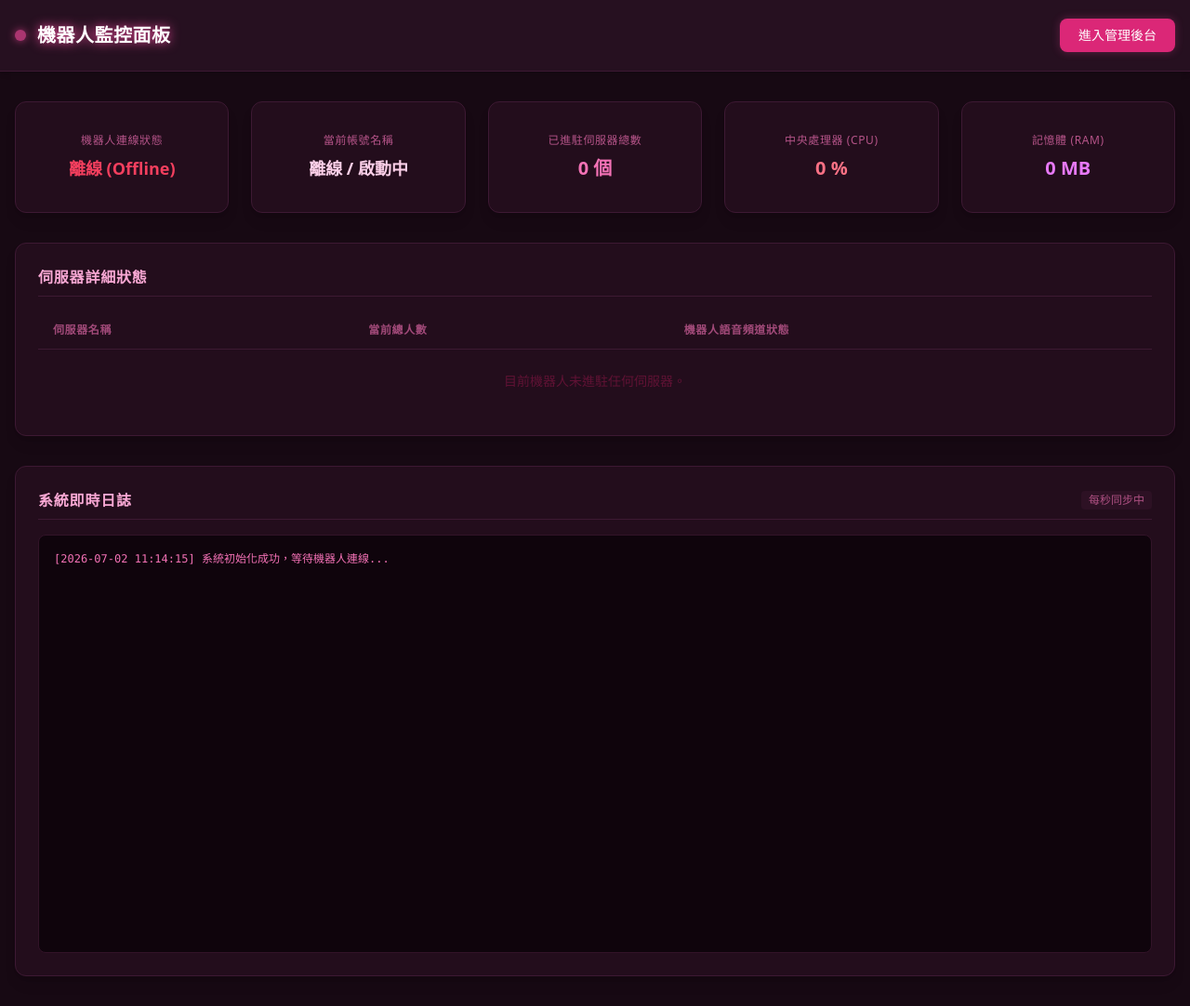
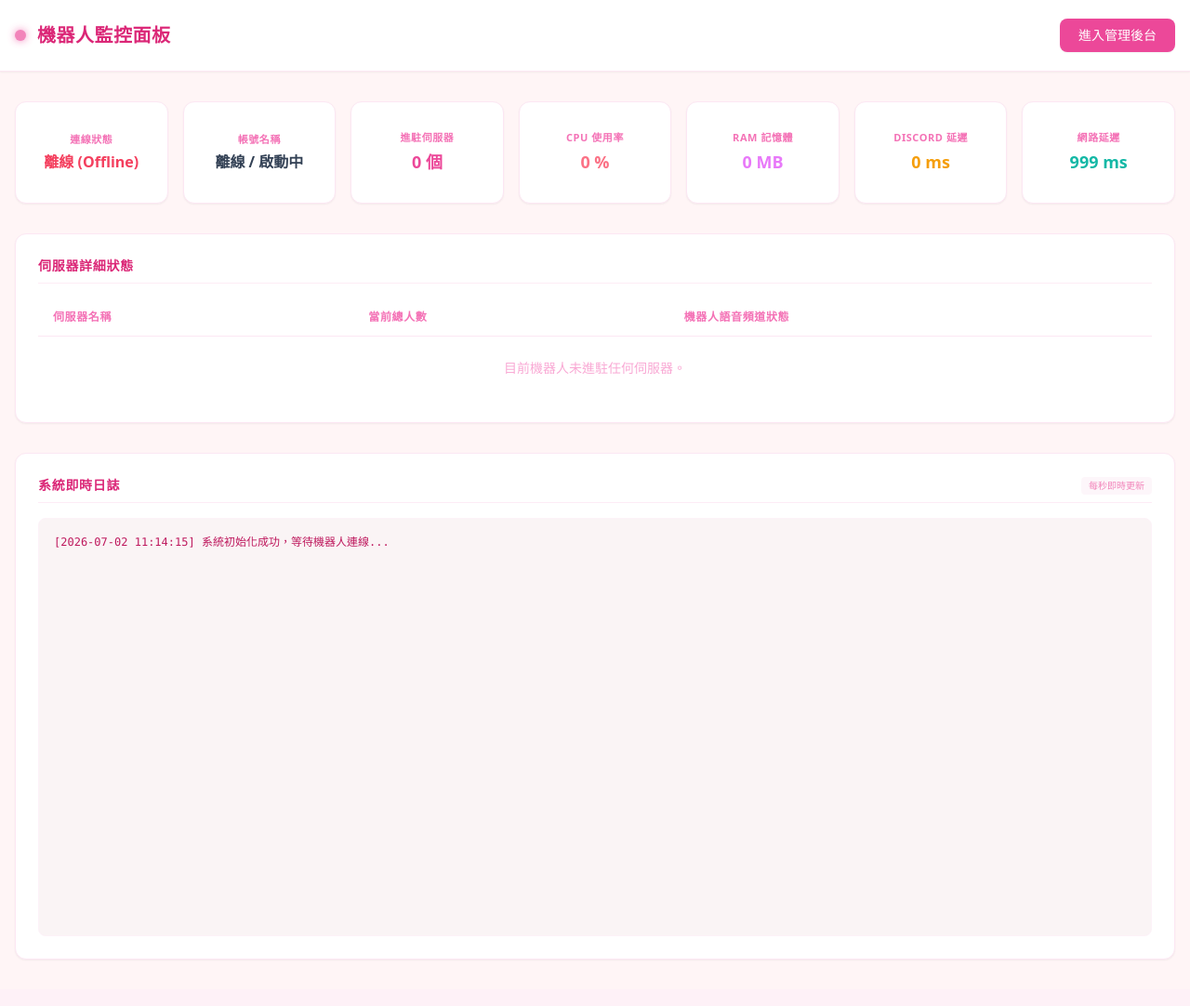
Before and after one commit to owinwu06150001/724, a Flask app: page /dashboard in a window 1280 px wide. Shown: the whole page at 93% size. After the commit the page ends 1031 px from the top, so only its background shows below. Run offline with Flask 3, Linux system fonts and the light colour scheme; data that the repository does not hold is empty; some libraries are stand-ins or nearby versions.

Commit message:
Update index.html

```diff
--- a/templates/index.html
+++ b/templates/index.html
@@ -6,20 +6,21 @@
     <title>機器人監控面板</title>
     <script src="https://cdn.tailwindcss.com"></script>
     <style>
+        /* 淺粉色風格捲動軸 */
         ::-webkit-scrollbar { width: 6px; }
-        ::-webkit-scrollbar-track { background: #261020; }
-        ::-webkit-scrollbar-thumb { background: #5c254d; border-radius: 3px; }
+        ::-webkit-scrollbar-track { background: #fff1f2; }
+        ::-webkit-scrollbar-thumb { background: #f43f5e; border-radius: 3px; }
     </style>
 </head>
-<body class="bg-[#170913] text-pink-100 min-h-screen font-sans">
+<body class="bg-[#fff5f6] text-slate-700 min-h-screen font-sans">
 
-    <header class="bg-[#261020] border-b border-[#3d1933] shadow-md">
+    <header class="bg-white border-b border-pink-100 shadow-sm">
         <div class="max-w-7xl mx-auto px-4 py-5 flex justify-between items-center">
             <div class="flex items-center gap-3">
                 <div class="h-3 w-3 rounded-full bg-pink-500 animate-pulse shadow-[0_0_8px_#ec4899]"></div>
-                <h1 class="text-xl font-bold text-white tracking-wide drop-shadow-[0_0_6px_#ec4899]">機器人監控面板</h1>
+                <h1 class="text-xl font-bold text-pink-600 tracking-wide">機器人監控面板</h1>
             </div>
-            <a href="/admin" class="bg-pink-600 hover:bg-pink-700 text-white text-sm font-medium px-5 py-2 rounded-lg transition shadow-[0_0_10px_rgba(236,72,153,0.3)] focus:outline-none">
+            <a href="/admin" class="bg-pink-500 hover:bg-pink-600 text-white text-sm font-medium px-5 py-2 rounded-lg transition shadow-sm focus:outline-none">
                 進入管理後台
             </a>
         </div>
@@ -27,55 +28,63 @@
 
     <main class="max-w-7xl mx-auto px-4 py-8 space-y-8">
 
-        <div class="grid grid-cols-1 sm:grid-cols-2 lg:grid-cols-5 gap-6">
-            <div class="bg-[#230d1c] p-6 rounded-xl border border-[#3d1933] shadow-lg text-center flex flex-col justify-center min-h-[120px]">
-                <p class="text-xs font-medium text-pink-400/70 mb-2 uppercase tracking-wider">機器人連線狀態</p>
-                <p id="bot-status-text" class="text-lg font-bold text-pink-700">檢測中...</p>
+        <div class="grid grid-cols-1 sm:grid-cols-2 lg:grid-cols-7 gap-4">
+            <div class="bg-white p-4 rounded-xl border border-pink-100 shadow-sm text-center flex flex-col justify-center min-h-[110px]">
+                <p class="text-[11px] font-bold text-pink-400 mb-1 uppercase tracking-wider">連線狀態</p>
+                <p id="bot-status-text" class="text-base font-bold text-slate-400">檢測中...</p>
             </div>
-            <div class="bg-[#230d1c] p-6 rounded-xl border border-[#3d1933] shadow-lg text-center flex flex-col justify-center min-h-[120px]">
-                <p class="text-xs font-medium text-pink-400/70 mb-2 uppercase tracking-wider">當前帳號名稱</p>
-                <p id="bot-name-text" class="text-lg font-bold text-pink-200 truncate">讀取中...</p>
+            <div class="bg-white p-4 rounded-xl border border-pink-100 shadow-sm text-center flex flex-col justify-center min-h-[110px]">
+                <p class="text-[11px] font-bold text-pink-400 mb-1 uppercase tracking-wider">帳號名稱</p>
+                <p id="bot-name-text" class="text-base font-bold text-slate-700 truncate">讀取中...</p>
             </div>
-            <div class="bg-[#230d1c] p-6 rounded-xl border border-[#3d1933] shadow-lg text-center flex flex-col justify-center min-h-[120px]">
-                <p class="text-xs font-medium text-pink-400/70 mb-2 uppercase tracking-wider">已進駐伺服器總數</p>
-                <p id="bot-guilds-text" class="text-xl font-bold text-pink-400">0 個</p>
+            <div class="bg-white p-4 rounded-xl border border-pink-100 shadow-sm text-center flex flex-col justify-center min-h-[110px]">
+                <p class="text-[11px] font-bold text-pink-400 mb-1 uppercase tracking-wider">進駐伺服器</p>
+                <p id="bot-guilds-text" class="text-lg font-bold text-pink-500">0 個</p>
             </div>
-            <div class="bg-[#230d1c] p-6 rounded-xl border border-[#3d1933] shadow-lg text-center flex flex-col justify-center min-h-[120px]">
-                <p class="text-xs font-medium text-pink-400/70 mb-2 uppercase tracking-wider">中央處理器 (CPU)</p>
-                <p id="bot-cpu-text" class="text-xl font-bold text-rose-400">0 %</p>
+            <div class="bg-white p-4 rounded-xl border border-pink-100 shadow-sm text-center flex flex-col justify-center min-h-[110px]">
+                <p class="text-[11px] font-bold text-pink-400 mb-1 uppercase tracking-wider">CPU 使用率</p>
+                <p id="bot-cpu-text" class="text-lg font-bold text-rose-400">0 %</p>
             </div>
-            <div class="bg-[#230d1c] p-6 rounded-xl border border-[#3d1933] shadow-lg text-center flex flex-col justify-center min-h-[120px]">
-                <p class="text-xs font-medium text-pink-400/70 mb-2 uppercase tracking-wider">記憶體 (RAM)</p>
-                <p id="bot-ram-text" class="text-xl font-bold text-fuchsia-400">0 MB</p>
+            <div class="bg-white p-4 rounded-xl border border-pink-100 shadow-sm text-center flex flex-col justify-center min-h-[110px]">
+                <p class="text-[11px] font-bold text-pink-400 mb-1 uppercase tracking-wider">RAM 記憶體</p>
+                <p id="bot-ram-text" class="text-lg font-bold text-fuchsia-400">0 MB</p>
+            </div>
+            <div class="bg-white p-4 rounded-xl border border-pink-100 shadow-sm text-center flex flex-col justify-center min-h-[110px]">
+                <p class="text-[11px] font-bold text-pink-400 mb-1 uppercase tracking-wider">Discord 延遲</p>
+                <p id="bot-discord-ping-text" class="text-lg font-bold text-amber-500">0 ms</p>
+            </div>
+            <div class="bg-white p-4 rounded-xl border border-pink-100 shadow-sm text-center flex flex-col justify-center min-h-[110px]">
+                <p class="text-[11px] font-bold text-pink-400 mb-1 uppercase tracking-wider">網路延遲</p>
+                <p id="bot-google-ping-text" class="text-lg font-bold text-teal-500">0 ms</p>
             </div>
         </div>
 
-        <div class="bg-[#230d1c] p-6 rounded-xl border border-[#3d1933] shadow-lg">
-            <h3 class="text-md font-semibold text-pink-300 tracking-wider mb-4 border-b border-[#3d1933] pb-2">伺服器詳細狀態</h3>
+        <div class="bg-white p-6 rounded-xl border border-pink-100 shadow-sm">
+            <h3 class="text-sm font-bold text-pink-600 tracking-wider mb-4 border-b border-pink-500/10 pb-2">伺服器詳細狀態</h3>
             <div class="overflow-x-auto">
                 <table class="w-full text-left border-collapse">
                     <thead>
-                        <tr class="border-b border-[#3d1933] text-pink-400/60 text-xs tracking-wider uppercase">
+                        <tr class="border-b border-pink-100 text-pink-400 text-xs tracking-wider uppercase">
                             <th class="px-4 py-3">伺服器名稱</th>
                             <th class="px-4 py-3">當前總人數</th>
                             <th class="px-4 py-3">機器人語音頻道狀態</th>
                         </tr>
                     </thead>
-                    <tbody id="guilds-list-container" class="divide-y divide-[#321328] text-sm">
+                    <tbody id="guilds-list-container" class="divide-y divide-pink-50/50 text-sm">
                         <tr>
-                            <td colspan="3" class="px-4 py-6 text-center text-pink-500/70">正在同步伺服器資料中...</td>
+                            <td colspan="3" class="px-4 py-6 text-center text-pink-300">正在同步伺服器資料中...</td>
                         </tr>
                     </tbody>
                 </table>
             </div>
         </div>
 
-        <div class="bg-[#230d1c] p-6 rounded-xl border border-[#3d1933] shadow-lg flex flex-col">
-            <div class="flex justify-between items-center mb-4 border-b border-[#3d1933] pb-2">
-                <h3 class="text-md font-semibold text-pink-300 tracking-wider">系統即時日誌</h3>
-                <span class="text-xs bg-[#321328] text-pink-400 px-2 py-0.5 rounded animate-pulse">每秒同步中</span>
+        <div class="bg-white p-6 rounded-xl border border-pink-100 shadow-sm flex flex-col">
+            <div class="flex justify-between items-center mb-4 border-b border-pink-500/10 pb-2">
+                <h3 class="text-sm font-bold text-pink-600 tracking-wider">系統即時日誌</h3>
+                <span class="text-[10px] bg-pink-50 text-pink-500 font-medium px-2 py-0.5 rounded animate-pulse">每秒即時更新</span>
             </div>
-            <div id="log-container" class="bg-[#0f040c] p-4 rounded-lg font-mono text-xs text-pink-400 overflow-y-auto h-[450px] leading-relaxed whitespace-pre-wrap border border-[#321328]">
+            <div id="log-container" class="bg-[#faf4f5] p-4 rounded-lg font-mono text-xs text-pink-700 overflow-y-auto h-[450px] leading-relaxed whitespace-pre-wrap border border-pink-50">
                 {{ log_content }}
             </div>
         </div>
@@ -87,35 +96,41 @@
             fetch('/status')
                 .then(res => res.json())
                 .then(data => {
-                    // 更新 5 大卡片指標
+                    // 1. 更新連線狀態卡片
                     const statusEl = document.getElementById('bot-status-text');
                     if (data.bot_online) {
                         statusEl.textContent = "在線 (Online)";
-                        statusEl.className = "text-lg font-bold text-emerald-400 drop-shadow-[0_0_4px_rgba(52,211,153,0.4)]";
+                        statusEl.className = "text-base font-bold text-emerald-500";
                     } else {
                         statusEl.textContent = "離線 (Offline)";
-                        statusEl.className = "text-lg font-bold text-rose-500";
+                        statusEl.className = "text-base font-bold text-rose-500";
                     }
+
+                    // 2. 更新基礎資訊
                     document.getElementById('bot-name-text').textContent = data.bot_name;
                     document.getElementById('bot-guilds-text').textContent = data.guilds_count + " 個";
                     document.getElementById('bot-cpu-text').textContent = data.cpu + " %";
                     document.getElementById('bot-ram-text').textContent = data.ram + " MB";
 
-                    // 動態渲染伺服器名單、當前人數與語音頻道狀態
+                    // 3. 更新加回來的雙 PING 資料
+                    document.getElementById('bot-discord-ping-text').textContent = (data.discord_ping >= 0 ? data.discord_ping : 0) + " ms";
+                    document.getElementById('bot-google-ping-text').textContent = (data.google_ping >= 0 ? data.google_ping : 0) + " ms";
+
+                    // 4. 動態渲染伺服器名單與語音計時器
                     const guildsContainer = document.getElementById('guilds-list-container');
                     if (data.guilds && data.guilds.length > 0) {
                         let html = '';
                         data.guilds.forEach(g => {
-                            // 當在線時，自動追加秒級跳動的時間長度
-                            const durationBadge = g.voice_duration ? `<span class="block text-xs text-pink-400/80 mt-1">⏱️ 已連接：${g.voice_duration}</span>` : '';
+                            // 當語音在線時，顯示每秒動態跳時的計時器
+                            const durationBadge = g.voice_duration ? `<span class="block text-xs text-pink-500/80 mt-1 font-mono">⏱️ 已連接：${g.voice_duration}</span>` : '';
                             const voiceStatus = g.in_voice
-                                ? `<div class="py-1"><span class="text-pink-400 font-semibold">🟢 竊聽中 (${g.voice_channel})</span>${durationBadge}</div>`
-                                : '<span class="text-pink-800/60">睡覺中</span>';
+                                ? `<div class="py-1"><span class="text-pink-600 font-semibold">🟢 監聽中 (${g.voice_channel})</span>${durationBadge}</div>`
+                                : '<span class="text-slate-400">睡覺中</span>';
 
                             html += `
-                                <tr class="hover:bg-pink-950/20 transition">
-                                    <td class="px-4 py-3.5 text-pink-100 font-medium">${g.name}</td>
-                                    <td class="px-4 py-3.5 text-rose-400 font-medium">${g.member_count} 人</td>
+                                <tr class="hover:bg-pink-50/30 transition">
+                                    <td class="px-4 py-3.5 text-slate-700 font-medium">${g.name}</td>
+                                    <td class="px-4 py-3.5 text-pink-600 font-medium">${g.member_count} 人</td>
                                     <td class="px-4 py-3.5">${voiceStatus}</td>
                                 </tr>
                             `;
@@ -124,7 +139,7 @@
                     } else {
                         guildsContainer.innerHTML = `
                             <tr>
-                                <td colspan="3" class="px-4 py-6 text-center text-pink-800/50">目前機器人未進駐任何伺服器。</td>
+                                <td colspan="3" class="px-4 py-6 text-center text-pink-300">目前機器人未進駐任何伺服器。</td>
                             </tr>
                         `;
                     }
@@ -147,14 +162,14 @@
                 .catch(() => console.log("日誌載入中斷"));
         }
 
-        // 頁面初始化與定時循環排程
+        // 頁面初始化與定時循環排程 (1秒動一次)
         document.addEventListener('DOMContentLoaded', () => {
             const container = document.getElementById('log-container');
             if (container) {
                 container.scrollTop = container.scrollHeight;
             }
 
-            // 變更為 1000 毫秒（1秒動一次！）
+            // 完美設定為 1000 毫秒（1秒）刷新間隔
             updateSystemStatus();
             setInterval(updateSystemStatus, 1000);
             setInterval(updateLogs, 1000);
```
